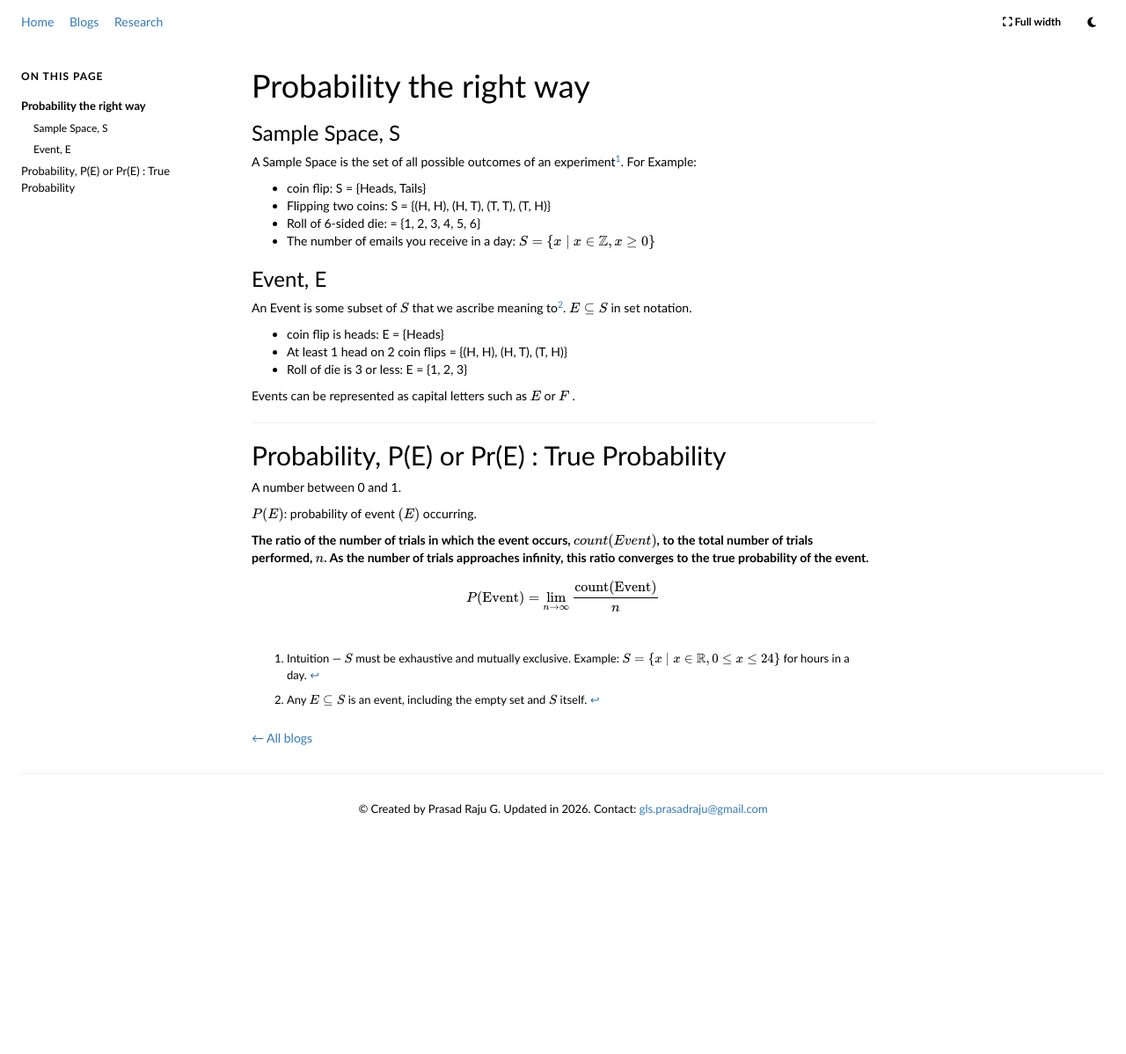
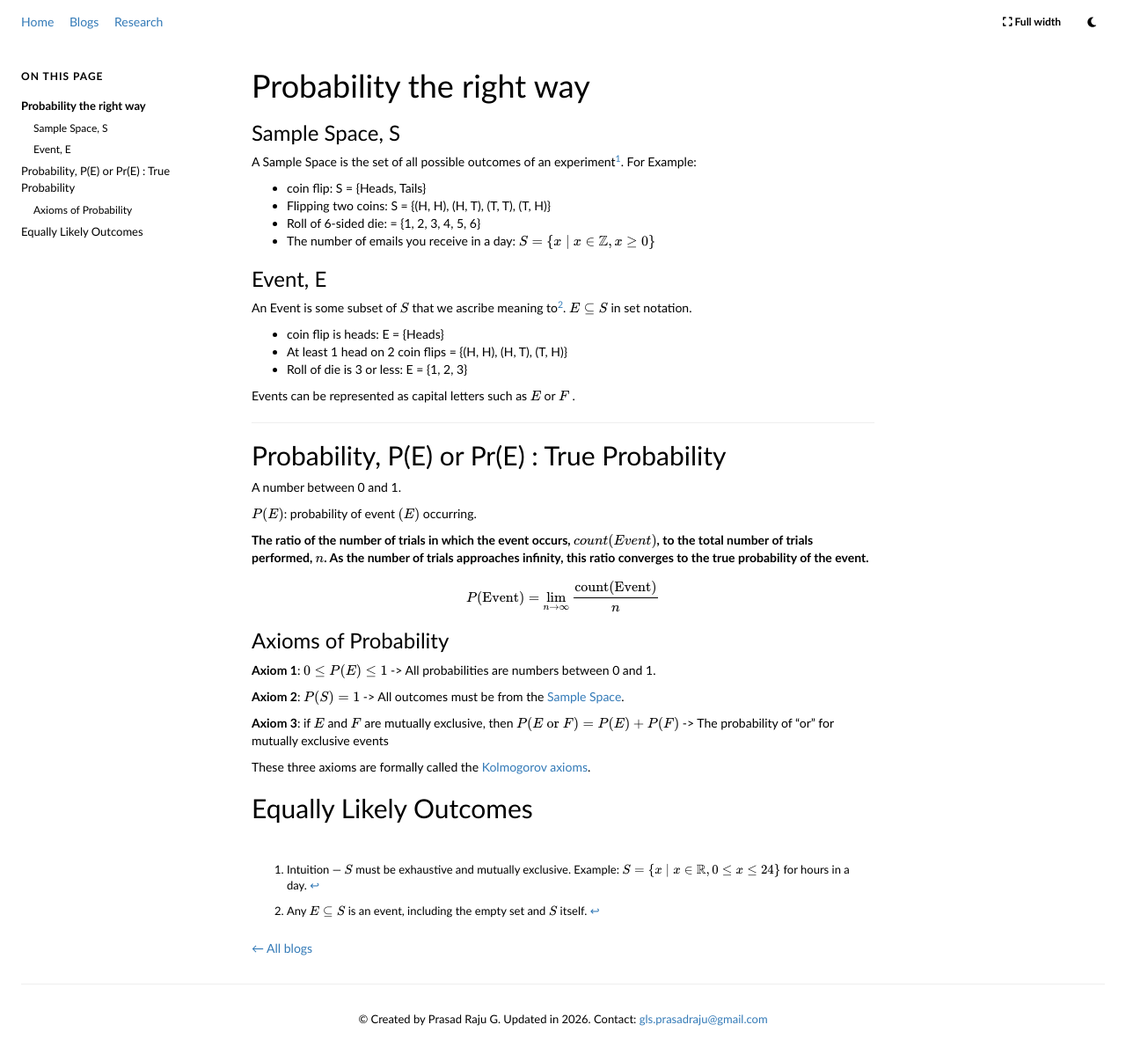
Before and after one commit to iamprasadraju/iamprasadraju.github.io, a Jekyll site: the page built from _posts/2026-09-23-Learning-Probability.md, in a window 1280 px wide and 1198 px high. Shown: the whole window at 88% size. Built offline with Jekyll 4.4.1, drawn with Linux system fonts in a browser that asks for light colours.

Commit message:
docs: add probability axioms and update profile image
Add Kolmogorov axioms to the learning‑probability post, include a new profile.jpg image,
update index.html to reference it, and add CSS to keep in‑article links below the fixed navbar.

```diff
--- a/_posts/2026-09-23-Learning-Probability.md
+++ b/_posts/2026-09-23-Learning-Probability.md
@@ -42,5 +42,19 @@ $$P(\text{Event})
         {\text{count}(\text{Event})}
         {n}$$
 
+### Axioms of Probability
+
+**Axiom 1**: $0 ≤ P(E) ≤ 1$        -> All probabilities are numbers between 0 and 1.
+
+**Axiom 2**: $P(S) = 1$            -> All outcomes must be from the [Sample Space](#sample-space-s).
+
+**Axiom 3**: if $E$ and $F$ are mutually exclusive, then $P(E \text{ or } F) = P(E) + P(F)$ -> The probability of "or" for mutually exclusive events
+
+
 [^sample-space]: Intuition — $S$ must be exhaustive and mutually exclusive. Example: $S = \\{x \mid x \in \mathbb{R}, 0 \leq x \leq 24\\}$ for hours in a day.
 [^event]: Any $E \subseteq S$ is an event, including the empty set and $S$ itself.
+
+These three axioms are formally called the [Kolmogorov axioms](https://en.wikipedia.org/wiki/Probability_axioms).
+
+
+## Equally Likely Outcomes
--- a/index.html
+++ b/index.html
@@ -7,7 +7,7 @@ description: Prasad Raju G, Independent AI Researcher and Systems Engineer focus
     <!-- header -->
     <div class="row mt-5">
       <div class="col-xs-12 col-sm-3 profilePictureCol">
-        <a class="thumbnail profilePicture"><img src="{{ 'images/profile.png' | relative_url }}" alt="Prasad Raju G"></a>
+        <a class="thumbnail profilePicture"><img src="{{ 'images/profile.jpg' | relative_url }}" alt="Prasad Raju G"></a>
       </div>
       <div class="col-xs-12 col-sm-9">
         <h1>Prasad Raju G</h1>
--- a/style.css
+++ b/style.css
@@ -639,6 +639,15 @@ html[data-theme="dark"] .awardStar {
   min-width: 0;
 }
 
+/* Anchor jumps (in-article links and TOC) land below the fixed navbar
+   instead of hiding underneath it. */
+.postArticle h1,
+.postArticle h2,
+.postArticle h3,
+.postArticle h4 {
+  scroll-margin-top: 64px;
+}
+
 .postToc {
   position: sticky;
   top: 20px;
```
Also changed, not shown: images/profile.jpg (added).
